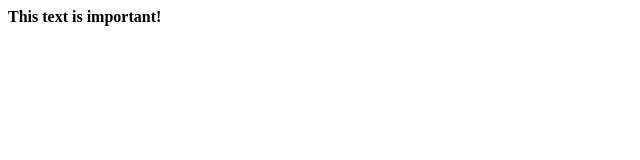
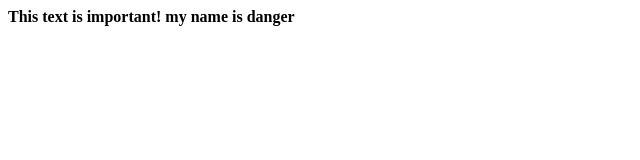
Before and after one commit to zaca-kse92/git-demo, a plain HTML site: page web/index.html in a window 1280 px wide. Shown: the whole page, without its empty margins (0-640 px from the left). Drawn offline with Linux system fonts and the light colour scheme.

Commit message:
adding changes to github

```diff
--- a/web/index.html
+++ b/web/index.html
@@ -1 +1 @@
-<strong>This text is important!</strong>
+<strong>This text is important! my name is danger</strong>
```
